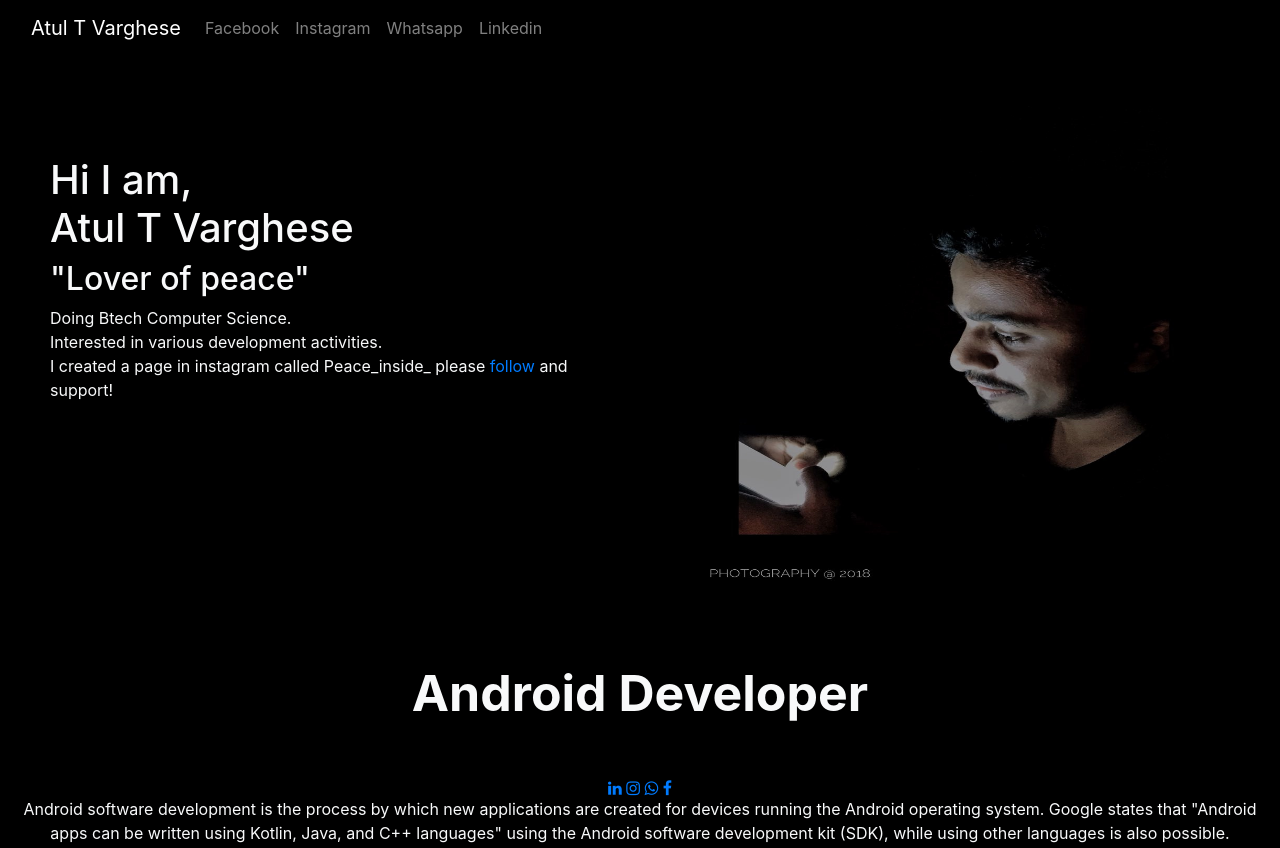
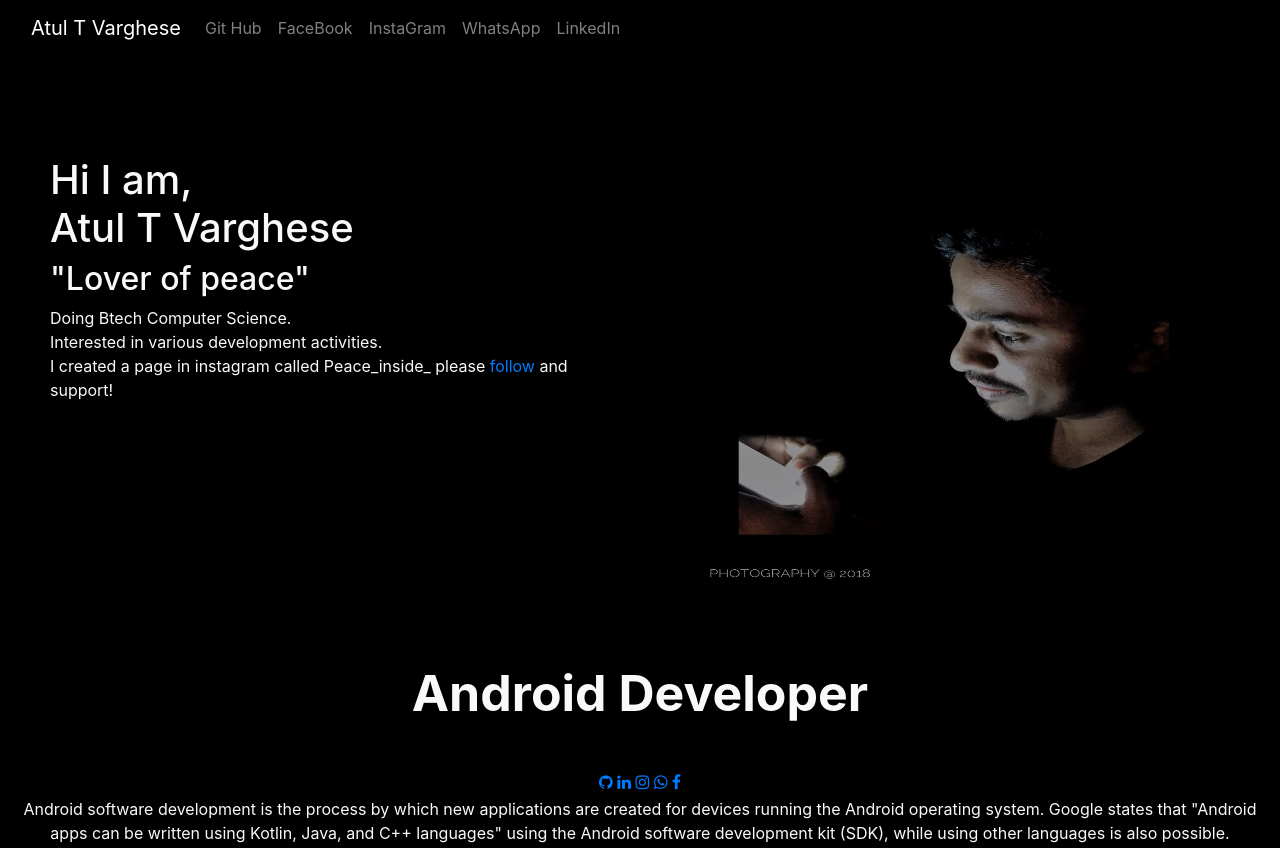
Before and after one commit to atultvarghese/atultvarghese.github.io, a plain HTML site: page index.html in a window 1280 px wide. Shown: the top 848 px of the page. Drawn offline with nearby package versions, Linux system fonts and the light colour scheme.

Commit message:
Git hub link added

```diff
--- a/index.html
+++ b/index.html
@@ -25,16 +25,19 @@
                 <div class="collapse navbar-collapse"  id="collapsibleNavbar">
                 <ul class="navbar-nav">
                     <li class="nav-item">
-                        <a class="nav-link" href="https://www.facebook.com/atul.varghese.5">Facebook</a>
+                        <a class="nav-link" href="https://github.com/atultvarghese">Git Hub</a>
                     </li>
                     <li class="nav-item">
-                        <a class="nav-link" href="https://www.instagram.com/ul_t_varghese/">Instagram</a>
+                        <a class="nav-link" href="https://www.facebook.com/atul.varghese.5">FaceBook</a>
                     </li>
                     <li class="nav-item">
-                        <a class="nav-link" href="https://api.whatsapp.com/send?phone=+919656532700&text="> Whatsapp</a>
+                        <a class="nav-link" href="https://www.instagram.com/atul_t_varghese/">InstaGram</a>
                     </li>
                     <li class="nav-item">
-                        <a class="nav-link" href="https://in.linkedin.com/in/atul-t-varghese-606a23162"> Linkedin</a>
+                        <a class="nav-link" href="https://api.whatsapp.com/send?phone=+919656532700&text="> WhatsApp</a>
+                    </li>
+                    <li class="nav-item">
+                        <a class="nav-link" href="https://in.linkedin.com/in/atul-t-varghese-606a23162"> LinkedIn</a>
                     </li>
 
                 </ul>
@@ -89,12 +92,12 @@
 <!--                </p>-->
 <!--            </footer>-->
         </div>
-        <div class="text-center" style="position: fixed; bottom:0px; width: 100%; background-color:black">
+        <div class="text-center" style="position: fixed;height:30px; bottom:0px; width: 100%; background-color:black">
+            <a href="https://github.com/atultvarghese" class="fa fa-github"></a>
             <a href="https://in.linkedin.com/in/atul-t-varghese-606a23162" class="fa fa-linkedin"></a>
-            <a href="https://www.instagram.com/ul_t_varghese/" class="fa fa-instagram"></a>
+            <a href="https://www.instagram.com/atul_t_varghese/" class="fa fa-instagram"></a>
             <a href="https://api.whatsapp.com/send?phone=+919656532700&text=" class="fa fa-whatsapp"></a>
             <a href="https://www.facebook.com/atul.varghese.5" class="fa fa-facebook"></a>
-
         </div>
 </body>
 </html>
```
